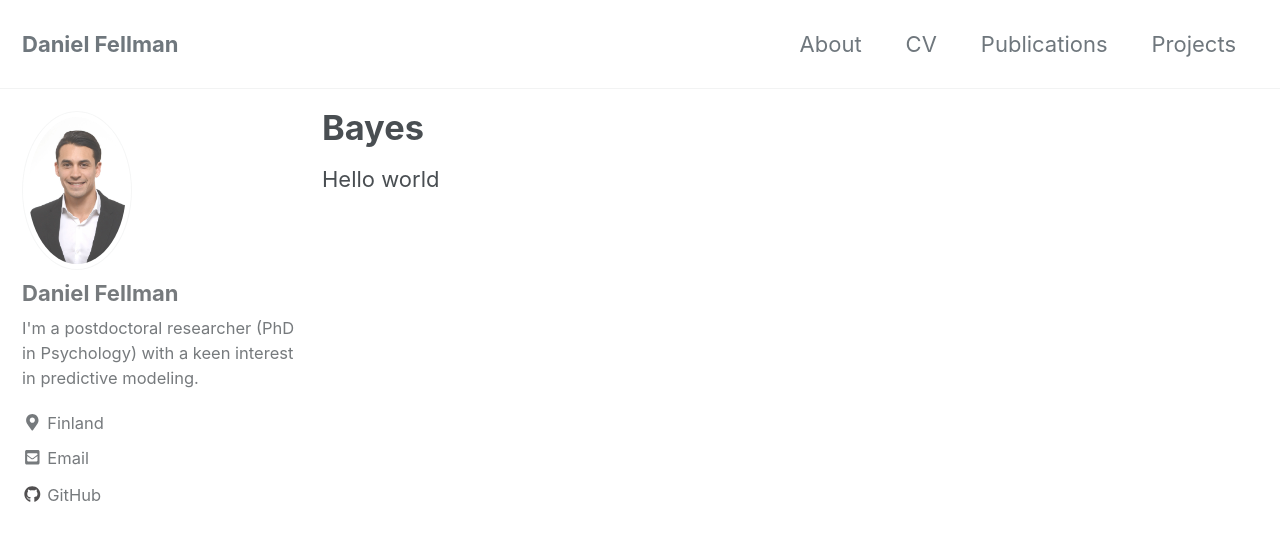
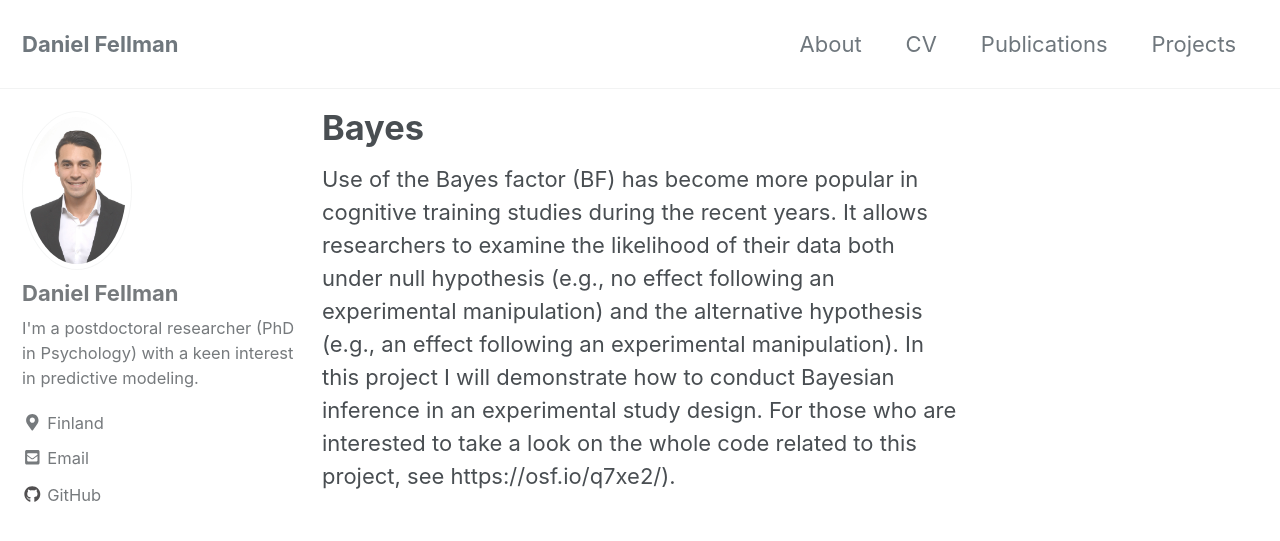
Before and after one commit to danielfellman/danielfellman.github.io, a Jekyll site: the page built from _pages/bayes.md, in a window 1280 px wide and 900 px high. Shown: the top 541 px of the window. Built offline with Jekyll 4.4.1, drawn with Linux system fonts in a browser that asks for light colours; cached includes are drawn as plain includes; nearby versions of some CDN libraries.

Commit message:
Update bayes.md

```diff
--- a/_pages/bayes.md
+++ b/_pages/bayes.md
@@ -3,4 +3,4 @@ permalink: /projects/bayes/
 title: "Bayes"
 ---
 
-Hello world
+Use of the Bayes factor (BF) has become more popular in cognitive training studies during the recent years. It allows researchers to examine the likelihood of their data both under null hypothesis (e.g., no effect following an experimental manipulation) and the alternative hypothesis (e.g., an effect following an experimental manipulation). In this project I will demonstrate how to conduct Bayesian inference in an experimental study design. For those who are interested to take a look on the whole code related to this project, see https://osf.io/q7xe2/).
```
